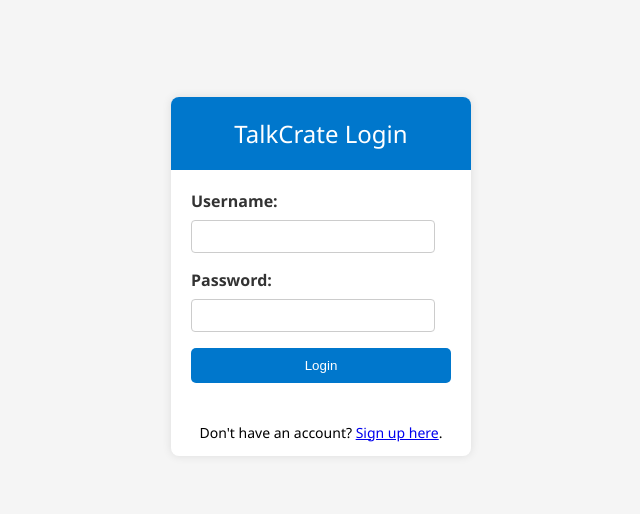
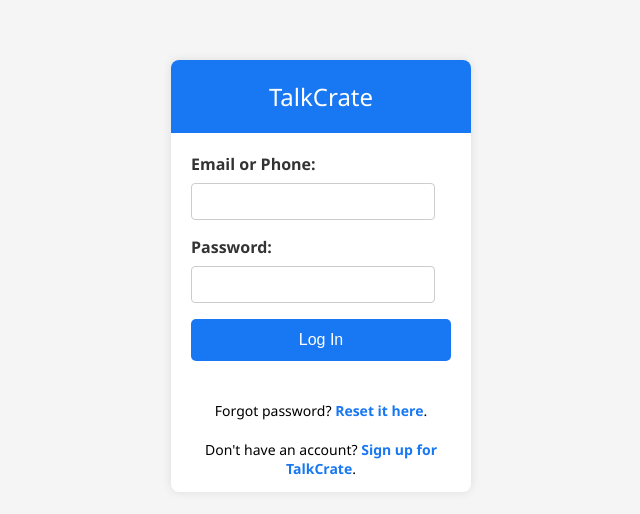
Before and after one commit to The-Community-Project-0/TalkCrate, a plain HTML site: page index.html in a window 1280 px wide. Shown: the part 124-638 px from the top of the page, without its empty margins (319-959 px from the left). Drawn offline with Linux system fonts and the light colour scheme.

Commit message:
Update index.html

```diff
--- a/index.html
+++ b/index.html
@@ -27,7 +27,7 @@
         }
 
         header {
-            background-color: #0077cc;
+            background-color: #1877f2;
             color: #fff;
             padding: 20px;
             font-size: 24px;
@@ -47,7 +47,7 @@
 
         input {
             width: calc(100% - 16px);
-            padding: 8px;
+            padding: 10px;
             margin-bottom: 16px;
             box-sizing: border-box;
             border: 1px solid #ccc;
@@ -55,22 +55,33 @@
         }
 
         button {
-            background-color: #0077cc;
+            background-color: #1877f2;
             color: #fff;
-            padding: 10px;
+            padding: 12px;
             border: none;
             border-radius: 5px;
             cursor: pointer;
             width: 100%;
+            font-size: 16px;
         }
 
         button:hover {
-            background-color: #005580;
+            background-color: #115eab;
         }
 
         p {
             margin-top: 20px;
             font-size: 14px;
+        }
+
+        a {
+            color: #1877f2;
+            text-decoration: none;
+            font-weight: bold;
+        }
+
+        a:hover {
+            text-decoration: underline;
         }
     </style>
 </head>
@@ -78,20 +89,21 @@
 
     <div class="container">
         <header>
-            TalkCrate Login
+            TalkCrate
         </header>
 
         <form action="#" method="post">
-            <label for="username">Username:</label>
+            <label for="username">Email or Phone:</label>
             <input type="text" id="username" name="username" required>
 
             <label for="password">Password:</label>
             <input type="password" id="password" name="password" required>
 
-            <button type="submit">Login</button>
+            <button type="submit">Log In</button>
         </form>
 
-        <p>Don't have an account? <a href="#">Sign up here</a>.</p>
+        <p>Forgot password? <a href="#">Reset it here</a>.</p>
+        <p>Don't have an account? <a href="#">Sign up for TalkCrate</a>.</p>
     </div>
 
 </body>
```
